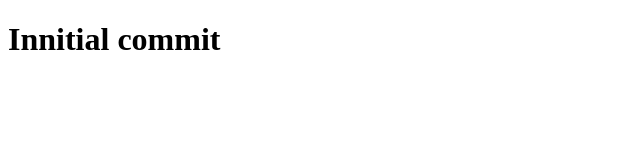
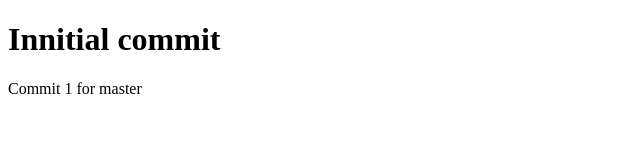
Before and after one commit to Nazar92/test, a plain HTML site: page index.html in a window 1280 px wide. Shown: the whole page, without its empty margins (0-640 px from the left). Drawn offline with Linux system fonts and the light colour scheme.

Commit message:
Add index.html

```diff
--- a/index.html
+++ b/index.html
@@ -6,5 +6,6 @@
 </head>
 <body>
 <h1>Innitial commit</h1>
+Commit 1 for master
 </body>
 </html>
```
